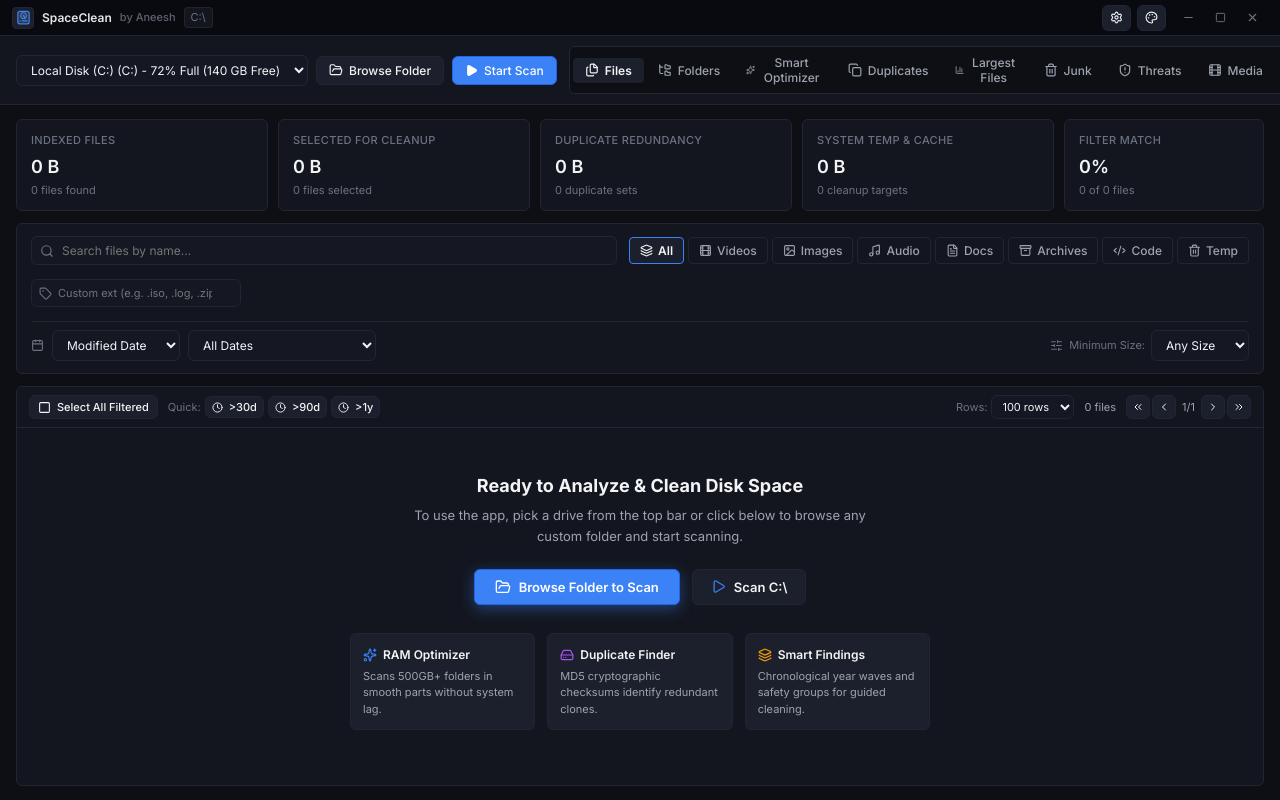
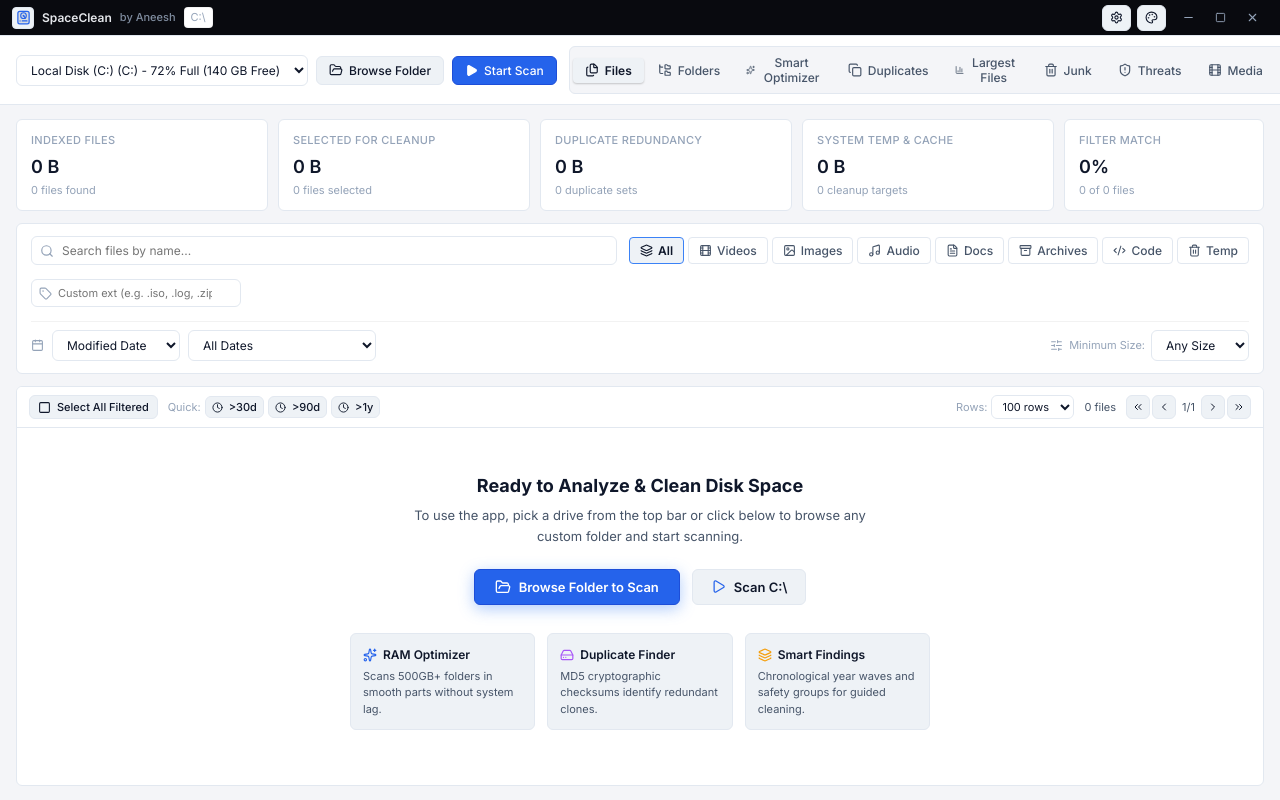
Before and after one commit to AndyDev94/SpaceClean, a React (Vite) app: page / in a window 1280 px wide. Built offline with nearby package versions, Linux system fonts and the light colour scheme.

Commit message:
fix(theme, updates): auto-detect system theme on first launch, persist user theme, fix update checker semver comparison

```diff
--- a/index.html
+++ b/index.html
@@ -10,7 +10,12 @@
     <script>
       (function() {
         try {
-          var saved = localStorage.getItem('spaceclean_theme') || 'obsidian';
+          var saved = localStorage.getItem('spaceclean_theme');
+          var validThemes = ['obsidian', 'midnight', 'nordic', 'tokyo', 'ocean', 'clean-white', 'warm-sand', 'arctic', 'sage-light'];
+          if (!saved || validThemes.indexOf(saved) === -1) {
+            var prefersDark = window.matchMedia && window.matchMedia('(prefers-color-scheme: dark)').matches;
+            saved = prefersDark ? 'obsidian' : 'clean-white';
+          }
           document.documentElement.setAttribute('data-theme', saved);
         } catch(e) {}
       })();
--- a/src/App.tsx
+++ b/src/App.tsx
@@ -69,18 +69,52 @@ export const App: React.FC = () => {
 
   // Theme Management
   const [currentTheme, setCurrentTheme] = useState<ThemePreset>(() => {
-    return (localStorage.getItem('spaceclean_theme') as ThemePreset) || 'obsidian';
+    try {
+      const saved = localStorage.getItem('spaceclean_theme') as ThemePreset;
+      const validThemes: ThemePreset[] = [
+        'obsidian', 'midnight', 'nordic', 'tokyo', 'ocean',
+        'clean-white', 'warm-sand', 'arctic', 'sage-light'
+      ];
+      if (saved && validThemes.includes(saved)) {
+        return saved;
+      }
+    } catch (e) {}
+
+    const prefersDark = typeof window !== 'undefined' && window.matchMedia && window.matchMedia('(prefers-color-scheme: dark)').matches;
+    return prefersDark ? 'obsidian' : 'clean-white';
   });
 
   const handleSelectTheme = (newTheme: ThemePreset) => {
     setCurrentTheme(newTheme);
-    localStorage.setItem('spaceclean_theme', newTheme);
+    try {
+      localStorage.setItem('spaceclean_theme', newTheme);
+    } catch (e) {}
     document.documentElement.setAttribute('data-theme', newTheme);
   };
 
   useEffect(() => {
     document.documentElement.setAttribute('data-theme', currentTheme);
   }, [currentTheme]);
+
+  // If user hasn't explicitly set a preference, keep matching OS color scheme changes
+  useEffect(() => {
+    if (typeof window === 'undefined' || !window.matchMedia) return;
+    const mediaQuery = window.matchMedia('(prefers-color-scheme: dark)');
+    const handleChange = (e: MediaQueryListEvent) => {
+      try {
+        const saved = localStorage.getItem('spaceclean_theme');
+        if (!saved) {
+          const autoTheme: ThemePreset = e.matches ? 'obsidian' : 'clean-white';
+          setCurrentTheme(autoTheme);
+          document.documentElement.setAttribute('data-theme', autoTheme);
+        }
+      } catch (err) {}
+    };
+    if (mediaQuery.addEventListener) {
+      mediaQuery.addEventListener('change', handleChange);
+      return () => mediaQuery.removeEventListener('change', handleChange);
+    }
+  }, []);
 
   // Junk & Duplicates
   const [junkItems, setJunkItems] = useState<JunkItem[]>([]);
--- a/src/components/SettingsModal.tsx
+++ b/src/components/SettingsModal.tsx
@@ -86,30 +86,41 @@ export const SettingsModal: React.FC<SettingsModalProps> = ({
     };
   }, []);
 
+  // Robust semver comparison: 1 if v1 > v2, -1 if v1 < v2, 0 if equal
+  const compareSemver = (v1: string, v2: string): number => {
+    const parse = (v: string) =>
+      v.replace(/^v/, '').split('.').map(n => parseInt(n, 10) || 0);
+    const [maj1 = 0, min1 = 0, pat1 = 0] = parse(v1);
+    const [maj2 = 0, min2 = 0, pat2 = 0] = parse(v2);
+
+    if (maj1 !== maj2) return maj1 > maj2 ? 1 : -1;
+    if (min1 !== min2) return min1 > min2 ? 1 : -1;
+    if (pat1 !== pat2) return pat1 > pat2 ? 1 : -1;
+    return 0;
+  };
+
   const handleCheckUpdate = async () => {
     setIsCheckingUpdate(true);
     setUpdateStatus(null);
     setDownloadProgress(null);
 
+    // Get live running version
+    let runningVer = currentAppVersion;
     try {
-      if (window.electronAPI?.checkForUpdates) {
-        const res = await window.electronAPI.checkForUpdates();
-        if (res.status === 'dev-mode') {
-          // In development mode, query public GitHub releases API directly
+      const liveVer = await window.electronAPI?.getAppVersion?.();
+      if (liveVer) {
+        runningVer = liveVer.startsWith('v') ? liveVer : `v${liveVer}`;
+        setCurrentAppVersion(runningVer);
+      }
+    } catch (e) {}
+
+    // First attempt: Query GitHub Releases directly
     try {
       const ghRes = await fetch('https://api.github.com/repos/AndyDev94/SpaceClean/releases/latest');
       if (ghRes.ok) {
         const release = await ghRes.json();
-              const latestTag = release.tag_name || currentAppVersion;
-
-              // Semver comparison: only flag update if remote version is strictly newer
-              const parseVer = (v: string) => v.replace(/^v/, '').split('.').map(n => parseInt(n, 10) || 0);
-              const [rMaj = 0, rMin = 0, rPatch = 0] = parseVer(latestTag);
-              const [cMaj = 0, cMin = 0, cPatch = 0] = parseVer(currentAppVersion);
-              const isNewer =
-                rMaj > cMaj ||
-                (rMaj === cMaj && rMin > cMin) ||
-                (rMaj === cMaj && rMin === cMin && rPatch > cPatch);
+        const latestTag = release.tag_name || runningVer;
+        const isNewer = compareSemver(latestTag, runningVer) > 0;
 
         setIsCheckingUpdate(false);
         setUpdateStatus({
@@ -117,39 +128,54 @@ export const SettingsModal: React.FC<SettingsModalProps> = ({
           version: latestTag,
           message: isNewer
             ? `New release ${latestTag} is available on GitHub Releases!`
-                  : `You are running the latest version (${currentAppVersion}).`,
+            : `You are running the latest version (${runningVer}).`,
           releaseUrl: isNewer ? release.html_url : undefined
         });
+
+        // If newer release exists, trigger electron auto-updater download if available
+        if (isNewer && window.electronAPI?.checkForUpdates) {
+          window.electronAPI.checkForUpdates().catch(() => {});
+        }
         return;
       }
-          } catch (e) {
-            // Ignore offline fallback
+    } catch (ghErr) {
+      // Offline fallback
     }
 
+    // Fallback attempt: electron auto-updater IPC
+    if (window.electronAPI?.checkForUpdates) {
+      try {
+        const res = await window.electronAPI.checkForUpdates();
         setIsCheckingUpdate(false);
+        if (res.status === 'error') {
+          setUpdateStatus({
+            status: 'error',
+            message: `Could not contact update server: ${res.message || 'Offline / unreachable'}`
+          });
+        } else {
           setUpdateStatus({
             status: 'not-available',
-            version: currentAppVersion,
-            message: `You are running the latest version (${currentAppVersion}).`
+            version: runningVer,
+            message: `You are running the latest version (${runningVer}).`
           });
         }
-      } else {
-        setTimeout(() => {
-          setIsCheckingUpdate(false);
-          setUpdateStatus({
-            status: 'not-available',
-            version: currentAppVersion,
-            message: `You are running the latest version (${currentAppVersion}).`
-          });
-        }, 1000);
-      }
+        return;
       } catch (err: any) {
         setIsCheckingUpdate(false);
         setUpdateStatus({
           status: 'error',
           message: 'Could not contact update server: ' + (err?.message || 'Network error')
         });
+        return;
       }
+    }
+
+    setIsCheckingUpdate(false);
+    setUpdateStatus({
+      status: 'not-available',
+      version: runningVer,
+      message: `You are running the latest version (${runningVer}).`
+    });
   };
 
   const handleInstallNow = () => {
--- a/src/styles/theme.css
+++ b/src/styles/theme.css
@@ -31,6 +31,26 @@
 }
 
 /* ================= DARK THEME PRESETS ================= */
+
+/* 0. Obsidian Slate (Default Dark) */
+[data-theme="obsidian"] {
+  --bg-app: #0d0f14;
+  --bg-panel: #13161f;
+  --bg-panel-hover: #181c27;
+  --bg-subtle: #1c202c;
+  --bg-input: #151822;
+  --border-color: #222634;
+  --border-subtle: rgba(255, 255, 255, 0.06);
+  --border-hover: #32384a;
+  --accent-primary: #3b82f6;
+  --accent-primary-hover: #2563eb;
+  --accent-danger: #ef4444;
+  --accent-success: #10b981;
+  --accent-warning: #f59e0b;
+  --text-main: #f3f4f6;
+  --text-muted: #9ca3af;
+  --text-dim: #6b7280;
+}
 
 /* 1. Midnight OLED (True Black) */
 [data-theme="midnight"] {
```
Lines whose indentation alone changed are shown as unchanged.
